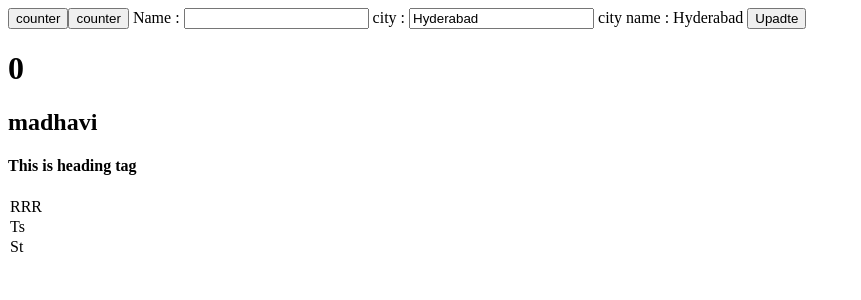
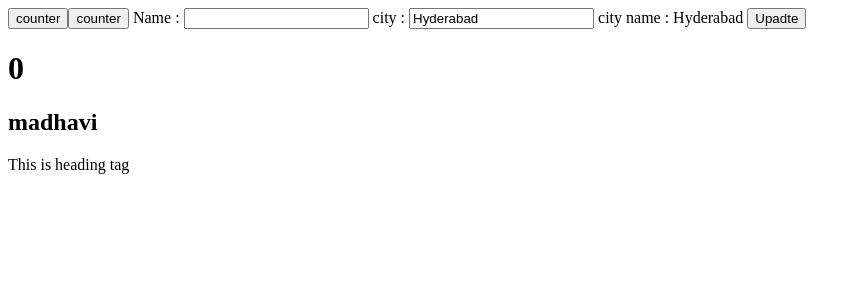
Before and after one commit to madhavi-anneboina/my-first-angularproject, an Angular app: page / in a window 1280 px wide. Shown: the top 300 px of the page, without its empty margins (0-861 px from the left). Built offline with nearby package versions, Linux system fonts and the light colour scheme.

Commit message:
ng if , ng else , ng then else

```diff
--- a/src/app/app.component.html
+++ b/src/app/app.component.html
@@ -21,10 +21,18 @@ city name : {{city}}
 <h1> {{counter}}</h1>
 <h2>{{name}}</h2>
 
- <h4 *ngIf="show"> This is heading tag </h4>
+ <h4 *ngIf="!movies; then load else sample"> </h4>
 
- <table>
+ <ng-template #sample>
+  {{movies}}
+ </ng-template>
+
+ <ng-template #load>
+    This is heading tag
+   </ng-template>
+
+ <!-- <table>
     <tr *ngFor="let movie of movies">
        {{movie}}
     </tr>
- </table>
+ </table> -->
--- a/src/app/app.component.ts
+++ b/src/app/app.component.ts
@@ -12,7 +12,8 @@ export class AppComponent {
   name : string ="madhavi"
   city : string = "Hyderabad"
   show = true
-  movies = ["RRR" ,"Ts","St"]
+  // movies = ["RRR" ,"Ts","St"]
+  movies = ""
 
   increment(){
     this.counter +=1
```
